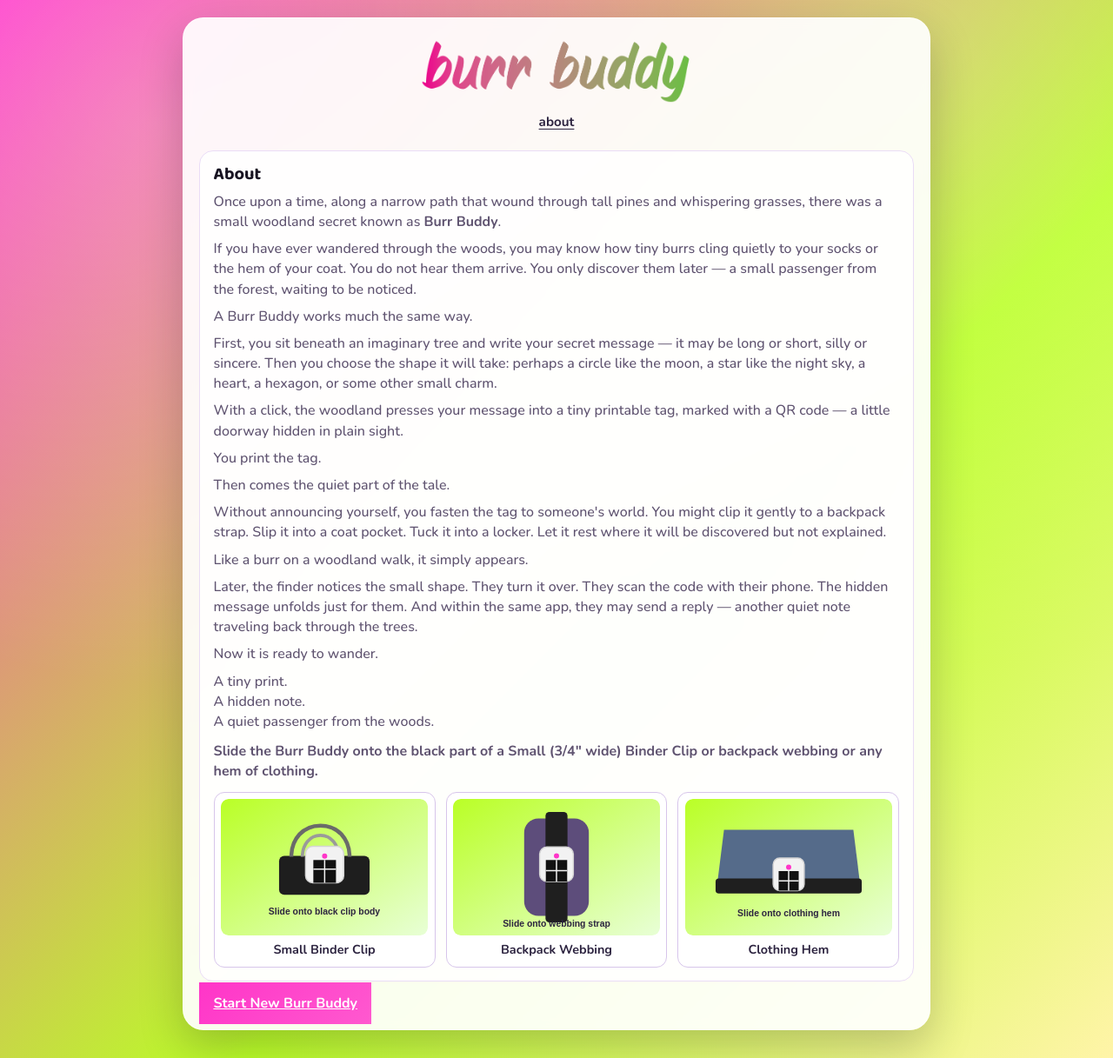
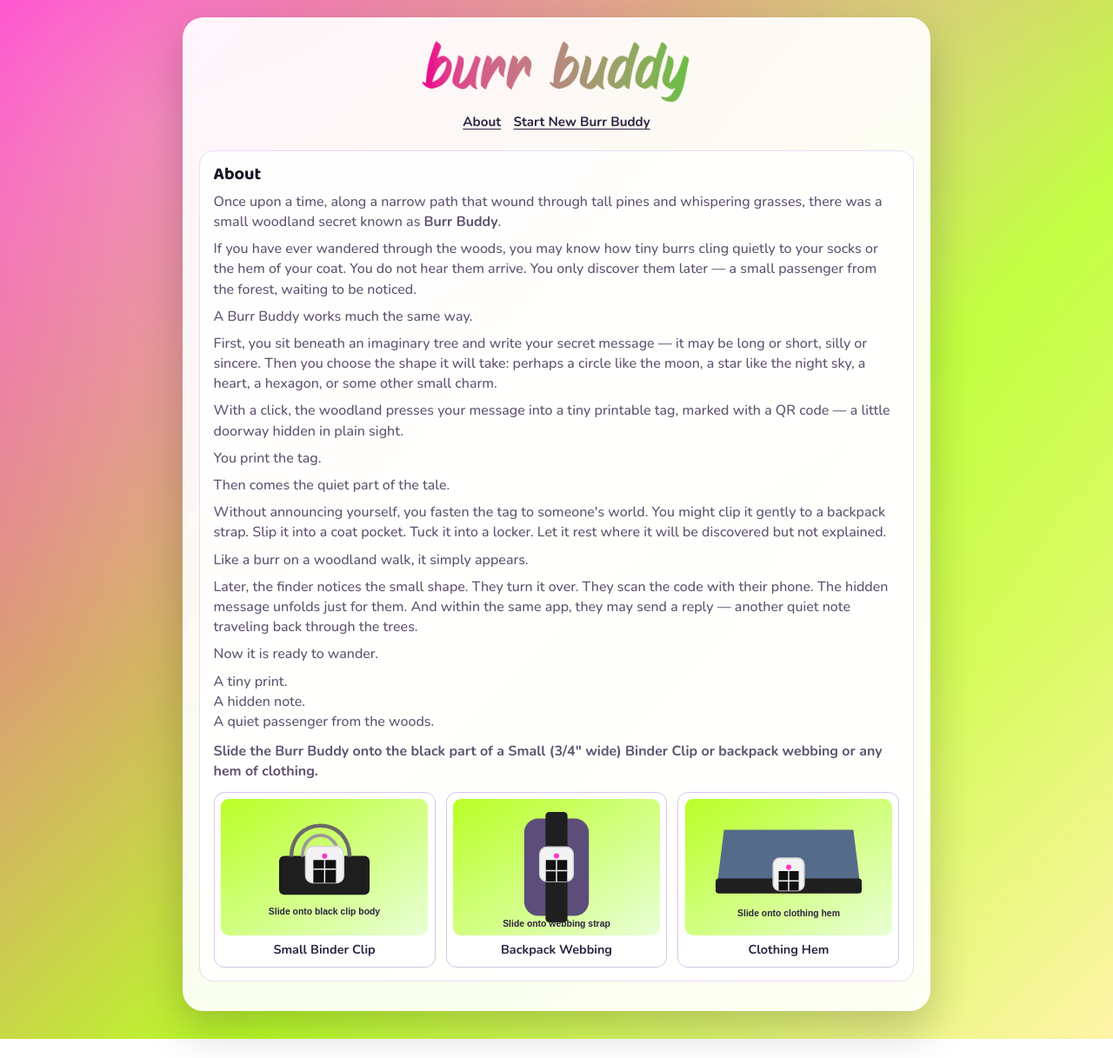
Before and after one commit to jessedarley/burr-buddy, a React (Vite) app: page /about in a window 1280 px wide. Shown: the whole page at 87% size. After the commit the page ends 1195 px from the top, so only its background shows below. Built offline with nearby package versions, Linux system fonts and the light colour scheme.

Commit message:
about link

```diff
--- a/src/components/BrandHeader.jsx
+++ b/src/components/BrandHeader.jsx
@@ -12,7 +12,7 @@ export function BrandHeader({
       </a>
       <div className="brand-links">
         <a className="brand-link" href={aboutHref}>
-          about
+          About
         </a>
         {showStartLink ? (
           <a
--- a/src/pages/AboutPage.jsx
+++ b/src/pages/AboutPage.jsx
@@ -5,14 +5,11 @@ export function AboutPage() {
   return (
     <main className="page">
       <div className="container panel">
-        <BrandHeader aboutHref="/about" />
+        <BrandHeader aboutHref="/about" showStartLink />
         <section className="section-card about-card" id="about">
           <h1 className="section-title">About</h1>
           <AboutContent />
         </section>
-        <a className="btn btn-primary" href="/create">
-          Start New Burr Buddy
-        </a>
       </div>
     </main>
   )
```
Also changed, not shown: src/assets/Screenshot 2026-03-02 153528.png (added).
